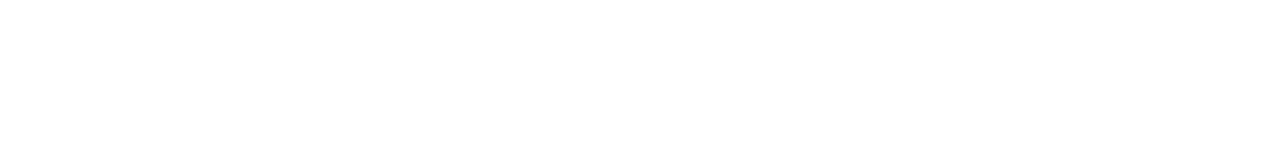
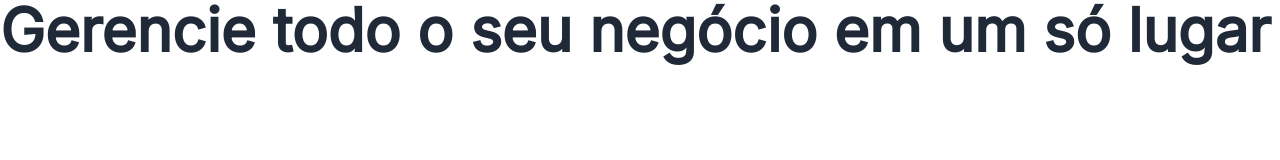
Before and after one commit to Vractos/coming-soon, a Gatsby site: page / in a window 1280 px wide. Built offline with nearby package versions, Linux system fonts and the light colour scheme; Gatsby itself is replaced by a stand-in of ours.

Commit message:
Adding tailwindcss

```diff
--- /dev/null
+++ b/gatsby-browser.js
@@ -0,0 +1,2 @@
+import './src/styles/global.css'
+import '@fontsource/inter'
--- a/gatsby-config.ts
+++ b/gatsby-config.ts
@@ -10,7 +10,9 @@ const config: GatsbyConfig = {
     title: `Coming Soon`,
     siteUrl: `https://www.atrati.com`
   },
-  plugins: [{
+  plugins: [
+    'gatsby-plugin-postcss',
+    {
     resolve: 'gatsby-plugin-google-analytics',
     options: {
       "trackingId": process.env.GOOGLE_ANALYTICS_TRACKING_ID
--- a/package.json
+++ b/package.json
@@ -16,6 +16,7 @@
     "typecheck": "tsc --noEmit"
   },
   "dependencies": {
+    "@fontsource/inter": "^4.5.11",
     "gatsby": "^4.15.0",
     "gatsby-plugin-google-analytics": "^4.15.0",
     "gatsby-plugin-image": "^2.15.0",
@@ -29,6 +30,10 @@
     "@types/node": "^17.0.35",
     "@types/react": "^17.0.45",
     "@types/react-dom": "^17.0.17",
+    "autoprefixer": "^10.4.7",
+    "gatsby-plugin-postcss": "^5.16.0",
+    "postcss": "^8.4.14",
+    "tailwindcss": "^3.0.24",
     "typescript": "^4.6.4"
   }
 }
--- /dev/null
+++ b/postcss.config.js
@@ -0,0 +1,6 @@
+module.exports = {
+  plugins: {
+    tailwindcss: {},
+    autoprefixer: {},
+  },
+}
--- a/src/pages/index.tsx
+++ b/src/pages/index.tsx
@@ -1,10 +1,13 @@
-import { StaticImage } from 'gatsby-plugin-image';
 import * as React from "react"
 
 // markup
 const IndexPage = () => {
   return (
-    <></>
+    <>
+      <h1 className="text-6xl text-gray-800 font-extrabold">
+      Gerencie todo o seu negócio em um só lugar
+      </h1>
+    </>
   )
 }
 
--- /dev/null
+++ b/src/styles/global.css
@@ -0,0 +1,3 @@
+@tailwind base;
+@tailwind components;
+@tailwind utilities;
--- /dev/null
+++ b/tailwind.config.js
@@ -0,0 +1,15 @@
+module.exports = {
+  content: [
+    "./src/components/*.{js,jsx,ts,tsx}",
+    "./src/images/*.{js,jsx,ts,tsx}",
+    "./src/pages/*.{js,jsx,ts,tsx}",
+    "./src/styles/*.{js,jsx,ts,tsx}",
+  ],
+  theme: {
+    fontFamily: {
+      sans: ['Inter'],
+    },
+    extend: {}
+  },
+  plugins: [],
+}
```
Also changed, not shown: 1 other file.
